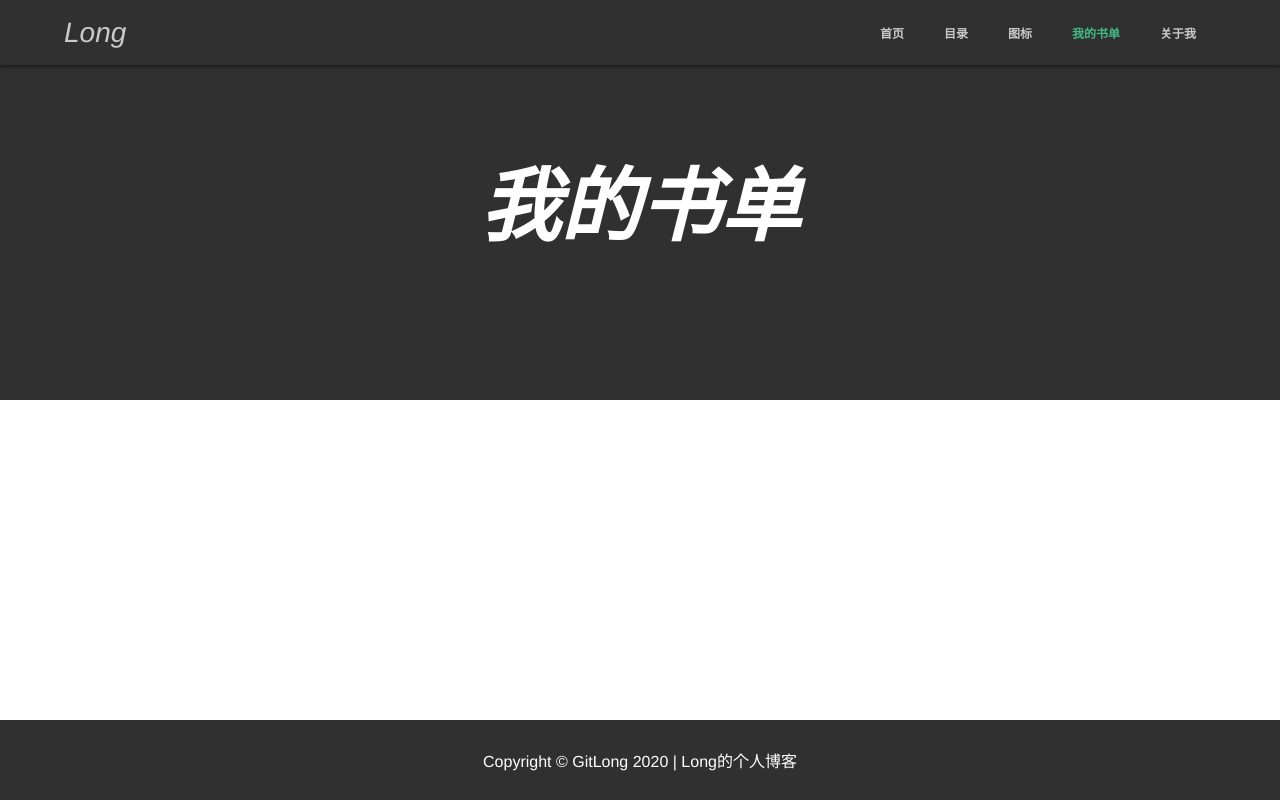
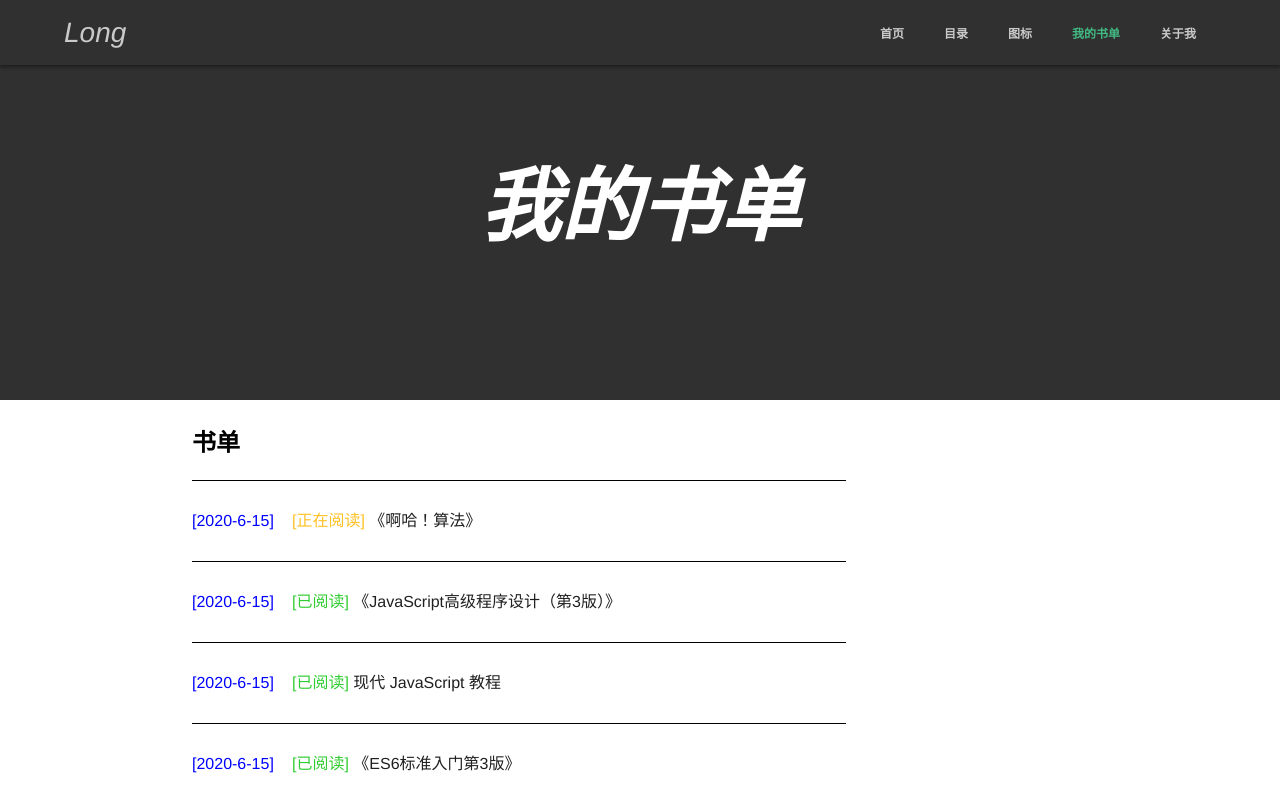
Before and after one commit to glong300/personalblog, a Vue app: page /#/mybooklist in a window 1280 px wide. Shown: the top 800 px of the page. Built offline with nearby package versions, Linux system fonts and the light colour scheme.

Commit message:
更新 2020年07月01日16:58:24

```diff
--- a/src/assets/a.md
+++ /dev/null
@@ -1,20 +0,0 @@
-# 函数
-
-## 函数命名
-
-### 函数就是行为（action）。所以它们的名字通常是动词。它应该简短且尽可能准确地描述函数的作用。这样读代码的人就能清楚地知道这个函数的功能。
-
-#### 例如，以 "show" 开头的函数通常会显示某些内容。
-
-- "get…" —— 返回一个值，
-- "calc…" —— 计算某些内容，
-- "create…" —— 创建某些内容，
-- "check…" —— 检查某些内容并返回 boolean 值，等。
-
-## 总结
-
-- 函数是值。它们可以在代码的任何地方被分配，复制和声明
-- 如果函数在主代码流中被声明为单独的语句，则称为“函数声明”。
-- 如果该函数是作为表达式的一部分创建的，则称其“函数表达式”。
-- 在执行代码块之前，内部算法会先处理函数声明。所以函数声明在其 被声明的代码块内的任何位置都是可见的。
-- 函数表达式在执行流程到达时创建。
--- /dev/null
+++ b/src/assets/data/BookListData.js
@@ -0,0 +1,48 @@
+/**
+ * 书单信息
+ *
+ * @param {string} bookListDate 列入日期
+ * @param {string} bookListName 书籍名称
+ * @param {string} link 书籍链接
+ * @param {number} readingState 阅读状态
+ */
+export default {
+  bookListData: [
+    {
+      bookListDate: '2020-6-15',
+      bookListName: '《啊哈！算法》',
+      link: 'https://github.com/QSCTech/zju-icicles',
+      readingState: 2
+    },
+    {
+      bookListDate: '2020-6-15',
+      bookListName: '《JavaScript高级程序设计（第3版）》',
+      link: 'https://github.com/USTC-Resource/USTC-Course',
+      readingState: 1
+    },
+    {
+      bookListDate: '2020-6-15',
+      bookListName: '现代 JavaScript 教程',
+      link: 'https://github.com/javascript-tutorial/zh.javascript.info',
+      readingState: 1
+    },
+    {
+      bookListDate: '2020-6-15',
+      bookListName: '《ES6标准入门第3版》',
+      link: 'https://github.com/InterviewMap/CS-Interview-Knowledge-Map',
+      readingState: 1
+    },
+    {
+      bookListDate: '2020-6-15',
+      bookListName: '《数据结构与算法JavaScript描述》',
+      link: 'https://github.com/trekhleb/javascript-algorithms/blob/master/README.zh-CN.md',
+      readingState: 0
+    },
+    {
+      bookListDate: '2020-6-15',
+      bookListName: '《css揭秘》',
+      link: 'https://github.com/Q-Angelo/Nodejs-Roadmap',
+      readingState: 0
+    },
+  ]
+}
--- a/src/views/Archive/ArchiveCont.vue
+++ b/src/views/Archive/ArchiveCont.vue
@@ -2,7 +2,7 @@
   <div class="archive">
     <div class="warpper">
       <div class="war-content">
-        <h3 class="war-title">目录</h3>
+        <h2 class="war-title">目录</h2>
         <div v-for="(item, index) in blogsData" :key="index" class="war-blogs">
           <font color="blue">[{{item.archiveDate}}]</font>
           <a :href="item.link" :class="[index==0?'':'notop']">
--- /dev/null
+++ b/src/views/MyBookList/BookList.vue
@@ -0,0 +1,128 @@
+<template>
+  <div class="book-list">
+    <div class="books">
+      <div class="books-content">
+        <h2 class="books-title">书单</h2>
+        <div v-for="(item, index) in bookListData" :key="index" class="books-blogs">
+          <font color="blue">[{{item.bookListDate}}]</font>
+          <a>
+            <font color="#32CD32" v-if="item.readingState==1">[已阅读]</font>
+            <font color="#FFC125" v-else-if="item.readingState==2">[正在阅读]</font>
+            <font color="#EE0000" v-else>[尚未阅读]</font>
+            {{item.bookListName}}
+          </a>
+        </div>
+      </div>
+    </div>
+  </div>
+</template>
+
+<script>
+import data from 'assets/data/BookListData'
+export default {
+  name: 'BookList',
+  data() {
+    return {
+      bookListData: []
+    }
+  },
+  computed: {},
+  mounted() {
+    this.getBookListData()
+  },
+  methods: {
+    getBookListData() {
+      this.bookListData = data.bookListData
+    }
+  }
+}
+</script>
+
+<style scoped>
+.book-list {
+  width: 100%;
+  height: auto;
+  background-color: #fff;
+}
+.books {
+  width: 70%;
+  height: 100%;
+  margin: 0 auto;
+  display: flex;
+  flex-direction: row;
+  justify-content: space-between;
+  padding-bottom: 30px;
+}
+
+.books .books-content {
+  width: 73%;
+  height: 100%;
+  border-radius: 5px;
+}
+
+.books .books-content {
+  color: #000;
+  text-align: left;
+}
+
+.books .books-content .books-title {
+  margin: 0;
+}
+
+.books .books-content .books-title,
+.books .books-content .books-blogs {
+  width: 100%;
+  height: 80px;
+  display: flex;
+  justify-content: flex-start;
+  align-items: center;
+  border-bottom: 1px solid #000;
+}
+
+.books-blogs font {
+  width: 100px;
+}
+
+.books-blogs a {
+  max-width: 90%;
+  height: 100%;
+  text-decoration: none;
+  font-size: 16px;
+  line-height: 16px;
+  color: rgb(32, 32, 32);
+  line-height: 80px;
+  white-space: nowrap; /*不允许换行*/
+  overflow: hidden; /*超出隐藏*/
+  text-overflow: ellipsis; /*文本超出三点代替*/
+  font-weight: 450;
+  cursor: pointer;
+}
+.books-blogs a:hover {
+  color: #0085a1;
+}
+
+.books-blogs a.notop {
+  margin-left: 6px;
+}
+
+.books .books-label {
+  width: 25%;
+  height: 500px;
+  background-color: #fff;
+  border-radius: 5px;
+}
+@media screen and (max-width: 900px) {
+  .books {
+    width: 80%;
+  }
+  .books .books-content {
+    width: 100%;
+  }
+  .books-label {
+    display: none;
+  }
+  .books-blogs a {
+    max-width: 70%;
+  }
+}
+</style>
--- a/src/views/MyBookList/MyBookList.vue
+++ b/src/views/MyBookList/MyBookList.vue
@@ -7,17 +7,18 @@
         </h1>
       </template>
     </ContentTitle>
-    <div class="markdown-body">
+    <BookList />
+    <!-- <div class="markdown-body">
       <div class="book-list">
         <Code />
       </div>
-    </div>
+    </div>-->
   </div>
 </template>
 
 <script>
 import ContentTitle from './../../components/Content/ContentTitle'
-import Code from 'assets/a.md'
+import BookList from './BookList'
 
 export default {
   name: 'MyBookList',
@@ -25,12 +26,11 @@ export default {
     return {
       msg: 'MyBookList',
       bookList: ''
-      // code: Code
     }
   },
   components: {
     ContentTitle,
-    Code
+    BookList
   },
   mounted() {
     // let _this = this
@@ -47,8 +47,8 @@ export default {
 }
 </script>
 
-<style>
-.book-list {
+<style scoped>
+.mybook-list {
   width: 55vw;
   height: 100%;
   margin: 0 auto;
@@ -57,16 +57,16 @@ export default {
   padding: 30px 0;
 }
 
-.book-list h1 {
+.mybook-list h1 {
   border: none;
 }
 
-.book-list p {
+.mybook-list p {
   line-height: 32px;
   color: #2c3e50;
 }
 
-.book-list p code {
+.mybook-list p code {
   display: inline;
   background-color: rgba(0, 0, 0, 0.1);
   padding: 2px 10px 3px 10px;
@@ -74,7 +74,7 @@ export default {
   font-size: 16px;
   line-height: 16px;
 }
-.book-list pre {
+.mybook-list pre {
   width: 100%;
   height: 100%;
   overflow: hidden;
@@ -82,7 +82,7 @@ export default {
   padding: 0;
 }
 
-.book-list pre .language-js {
+.mybook-list pre .language-js {
   padding: 1.25rem 1.5rem;
   background-color: #282c34;
   border-radius: 6px;
@@ -95,7 +95,7 @@ export default {
   .cont-title i {
     font-size: 5rem;
   }
-  .book-list {
+  .mybook-list {
     width: 80vw;
   }
 }
```
Also changed, not shown: 22 other files (tests, documents, lock files or other folders).
